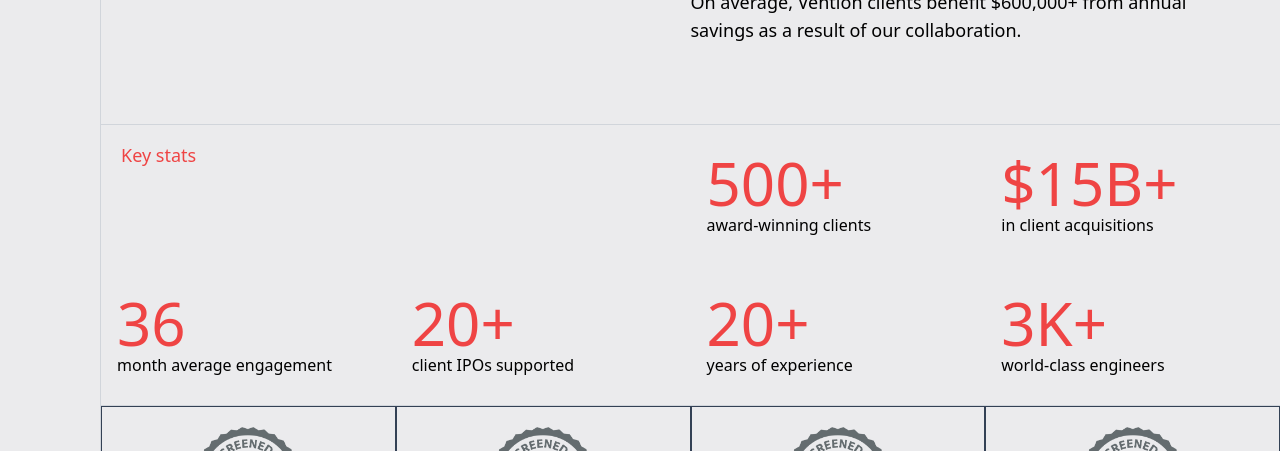
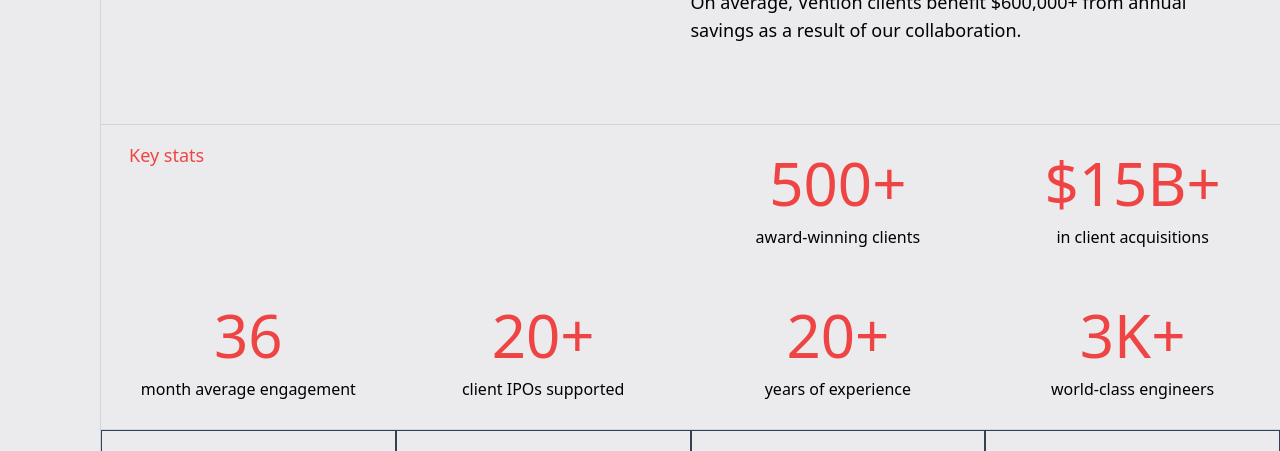
Before and after one commit to DemonHa/specialpainting, a Next.js app: page / in a window 1280 px wide. Shown: the part 980-1431 px from the top of the page. Built offline with nearby package versions, Linux system fonts and the light colour scheme.

Commit message:
fix: key stats alignement

```diff
--- a/src/features/home/main/statistics/index.tsx
+++ b/src/features/home/main/statistics/index.tsx
@@ -7,9 +7,9 @@
   description: string;
 } & React.HTMLAttributes<HTMLDivElement>) => {
   return (
-    <div className={className}>
-      <div className="text-red-500 text-6xl">{title}</div>
-      <div>{description}</div>
+    <div className={`${className} space-y-3`}>
+      <div className="text-red-500 text-6xl text-center">{title}</div>
+      <div className="text-center">{description}</div>
     </div>
   );
 };
@@ -17,7 +17,7 @@
 const Statistics = () => {
   return (
     <div className="!border-t-0 lg:!border-t grid grid-cols-1 md:grid-cols-2 lg:grid-cols-4 lg:grid-rows-2 divide-x divide-y lg:divide-x-0 lg:divide-y-0 divide-gray-300 dark:divide-slate-700">
-      <div className="text-red-500 text-lg md:col-span-2 px-5 py-4">
+      <div className="text-red-500 text-lg md:col-span-2 px-5 py-4 ml-2">
         Key stats
       </div>
       <Statistic
```
